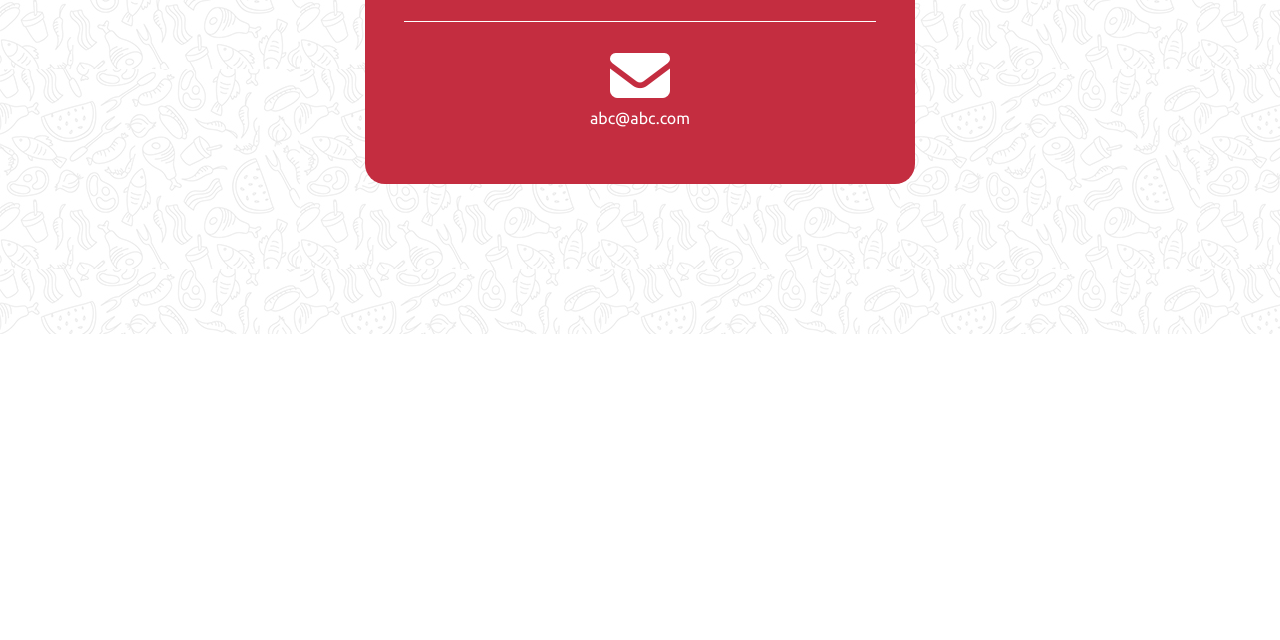
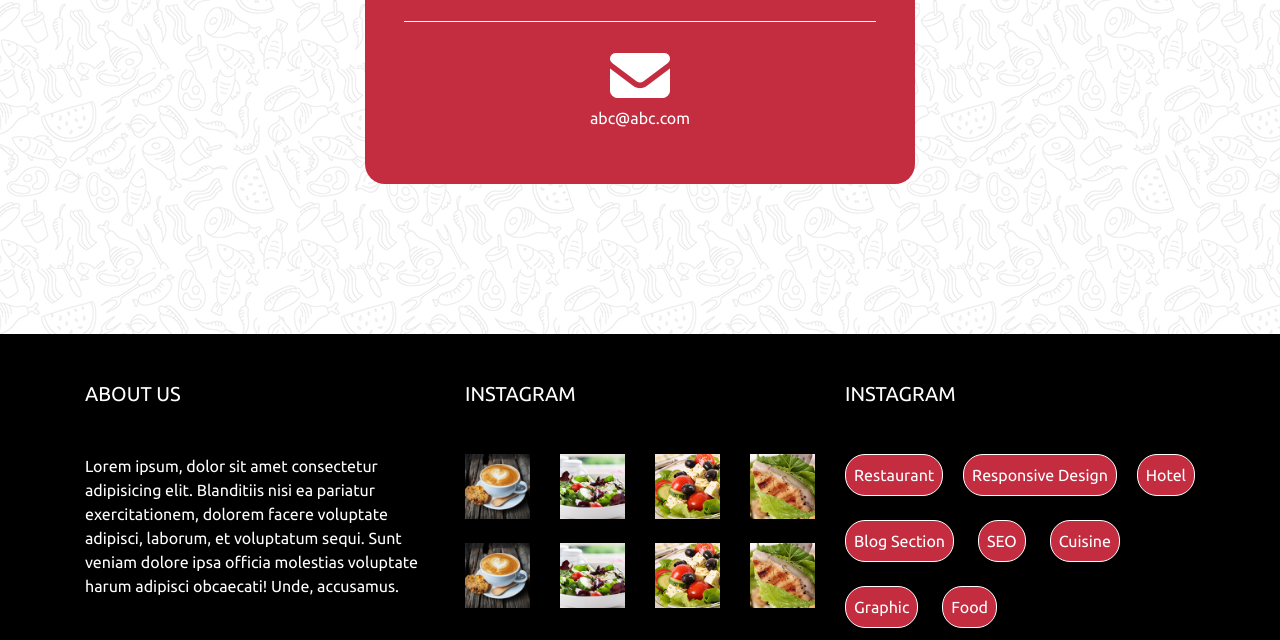
Before and after one commit to GuerfaB/git_bootstrap_les_chefs_14, a website: page index.html in a window 1280 px wide. Shown: the part 6379-7019 px from the top of the page. Before the commit the page ends 6713 px from the top, so only its background shows below. Drawn offline with nearby package versions, Linux system fonts and the light colour scheme.

Commit message:
sauvegarde-footer

```diff
--- a/index.html
+++ b/index.html
@@ -595,6 +595,8 @@
 
 
     </section>
+    <!-- Fin article-4 -->
+    <!-- Début article-5 -->
     <section class="article-5">
       <div class="container pb-6">
         <div class="row pt-5 pb-5 ">
@@ -625,6 +627,104 @@
 
       </div>
     </section>
+    <!-- Fin article-5 -->
+    <!-- Début footer -->
+    <footer>
+      <div class="pour-fond-noir bg-dark">
+        <div class="container">
+          <div class="row d-flex pt-5 pb-5">
+            <div class="col-4 d-flex flex-column">
+              <h5 class="text-white text-uppercase mb-5">
+                about us
+              </h5>
+
+              <span class="text-white mb-5">
+                Lorem ipsum, dolor sit amet consectetur adipisicing elit. Blanditiis nisi ea pariatur exercitationem, dolorem facere voluptate adipisci, laborum, et voluptatum sequi. Sunt veniam dolore ipsa officia molestias voluptate harum adipisci obcaecati! Unde, accusamus.
+              </span>
+
+
+              <div class="d-flex align-items-center justify-content-start">
+                <a href=""><i class="fab fa-facebook-f text-white mr-3"></i></a>
+                <a href=""><i class="fab fa-google-plus-g text-white mr-3"></i></a>
+                <a href=""><i class="fab fa-pinterest-p text-white mr-3"></i></a>
+                <a href=""><i class="fab fa-linkedin-in text-white"></i></a>
+              </div>
+
+            </div>
+            <div class="d-flex col-4 flex-column">
+              <h5 class="text-white text-uppercase mb-5">
+                instagram
+              </h5>
+              <div class="row d-flex mb-4">
+                <div class="col-3"><a href=""><img class="img-fluid" src="./public/images/menu_image_1.jpg" alt=""></a>
+                </div>
+                <div class="col-3"><a href=""><img class="img-fluid" src="./public/images/menu_image_2.jpg" alt=""></a>
+                </div>
+                <div class="col-3"><a href=""><img class="img-fluid" src="./public/images/menu_image_3.jpg" alt=""></a>
+                </div>
+                <div class="col-3"><a href=""><img class="img-fluid" src="./public/images/menu_image_4.jpg" alt=""></a>
+                </div>
+              </div>
+              <div class="row d-flex ">
+                <div class="col-3"><a href=""><img class="img-fluid" src="./public/images/menu_image_1.jpg" alt=""></a>
+                </div>
+                <div class="col-3"><a href=""><img class="img-fluid" src="./public/images/menu_image_2.jpg" alt=""></a>
+                </div>
+                <div class="col-3"><a href=""><img class="img-fluid" src="./public/images/menu_image_3.jpg" alt=""></a>
+                </div>
+                <div class="col-3"><a href=""><img class="img-fluid" src="./public/images/menu_image_4.jpg" alt=""></a>
+                </div>
+              </div>
+
+
+            </div>
+            <div class="col-4 d-flex flex-column">
+              <h5 class="text-white text-uppercase mb-5">
+                instagram
+              </h5>
+              <div class="d-flex justify-content-between">
+                <button class="bg-danger text-white text-capitalize py-2 px-2">restaurant
+
+                </button>
+                <button class="bg-danger text-white text-capitalize px-2 py-2">responsive design
+
+                </button>
+                <button class="bg-danger text-white text-capitalize px-2 py-2">hotel
+
+                </button>
+              </div>
+              <div class="d-flex justify-content-start mt-4">
+                <button class="bg-danger text-white text-capitalize py-2 px-2 mr-4">blog section
+
+                </button>
+                <button class="bg-danger text-white text-uppercase py-2 px-2 mr-4">seo
+
+                </button>
+                <button class="bg-danger text-white text-capitalize px-2 py-2 mr-2">cuisine
+
+                </button>
+              </div>
+              <div class="d-flex justify-content-start mt-4">
+                <button class="bg-danger text-white text-capitalize px-2 py-2 mr-4">graphic
+                </button>
+
+                <button class="bg-danger text-white text-capitalize py-2 px-2">food
+
+                </button>
+              </div>
+
+            </div>
+
+          </div>
+        </div>
+
+      </div>
+      <div class="pour-fond-danger bg-danger">
+
+      </div>
+    </footer>
+
+    <!-- Fin footer -->
 
     <!-- Début script -->
     <script src="https://code.jquery.com/jquery-3.5.1.slim.min.js" integrity="sha384-DfXdz2htPH0lsSSs5nCTpuj/zy4C+OGpamoFVy38MVBnE+IbbVYUew+OrCXaRkfj" crossorigin="anonymous"></script>
--- a/src/sass/style.sass
+++ b/src/sass/style.sass
@@ -205,6 +205,28 @@ body
                                         border-bottom: none
                                         i
                                                 font-size: 60px
+        footer
+                .pour-fond-noir
+
+                        .container
+                                .row
+                                        .col-4
+                                                a
+                                                        i
+                                                                font-size: 40px
+
+
+                                                .d-flex
+                                                        button
+                                                                border-radius: 20px
+                                                                border: solid white 1px
+                .pour-fond-danger
+                        max-width: 100%
+                        height: 200px
+
+
+
+
 
 
 
```
Also changed, not shown: public/css/style.css, 1 other file.
